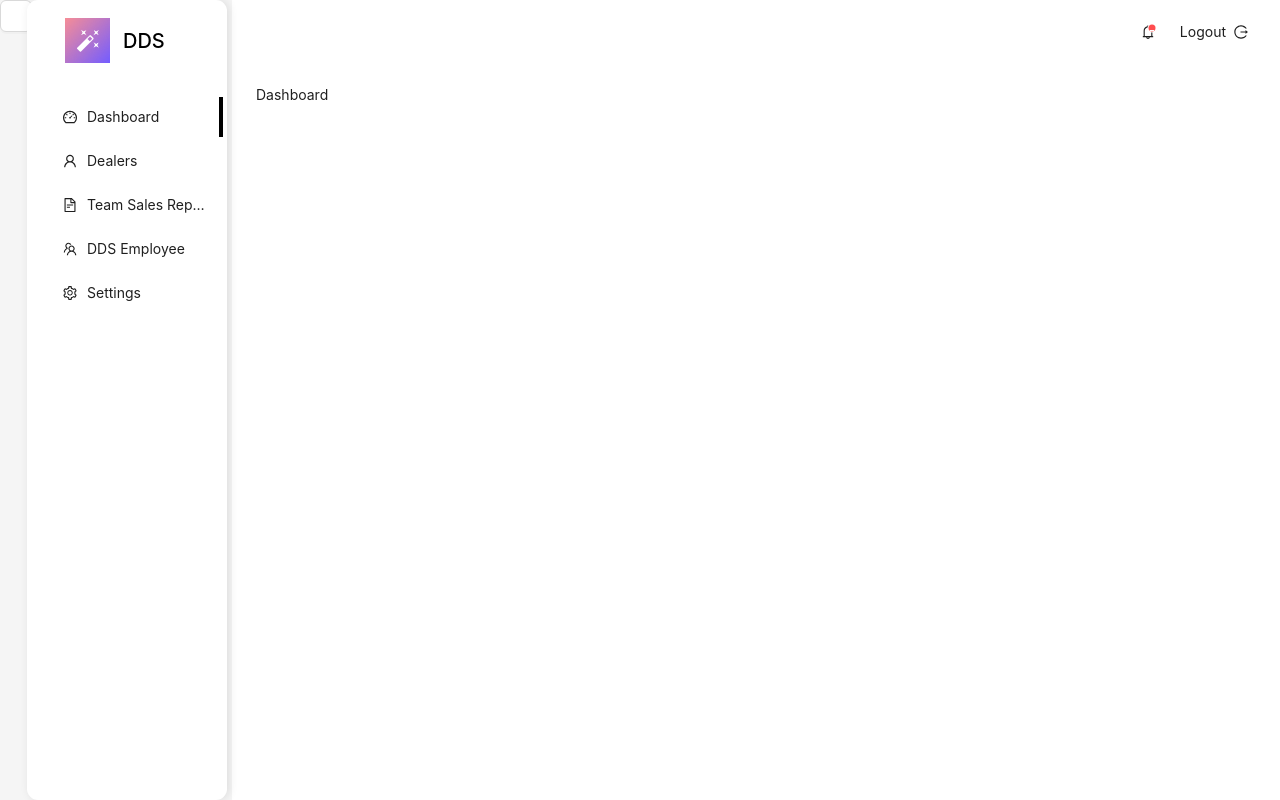
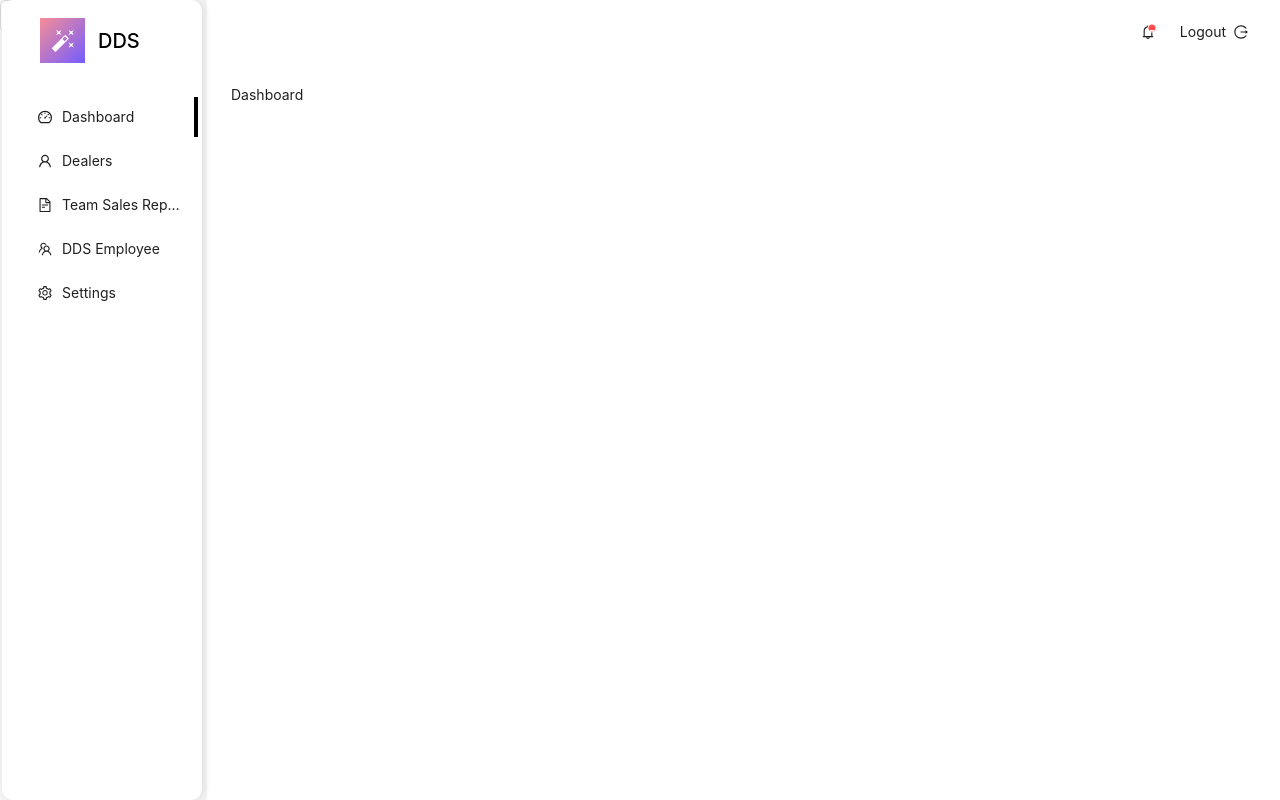
Before and after one commit to SatyendraSinghDev/vc-mohali-stadium, a React (Vite) app: page /dashboard in a window 1280 px wide. Built offline with nearby package versions, Linux system fonts and the light colour scheme.

Commit message:
resolve conflicts:

```diff
--- a/src/components/Sidebar/index.tsx
+++ b/src/components/Sidebar/index.tsx
@@ -20,15 +20,14 @@ const Sidebar: FC = () => {
     <Sider
       width={200}
       theme="light" // Set sidebar theme to light
-      style={{ boxShadow: '2px 0px 10px rgba(0, 0, 0, 0.1)', right: '5px', borderRadius: '11px' }} // Add shadow to the sidebar
+      style={{ boxShadow: '2px 0px 10px rgba(0, 0, 0, 0.1)', right: '5px', borderRadius: '11px', marginLeft: '-25px' }} // Add shadow to the sidebar
     >
-
       <div
         style={{
           display: 'flex',
           alignItems: 'center',
           justifyContent: 'space-between',
-          marginTop: "8px"
+          marginTop: '8px',
         }}
       >
         <div className="dash-logo">
```
